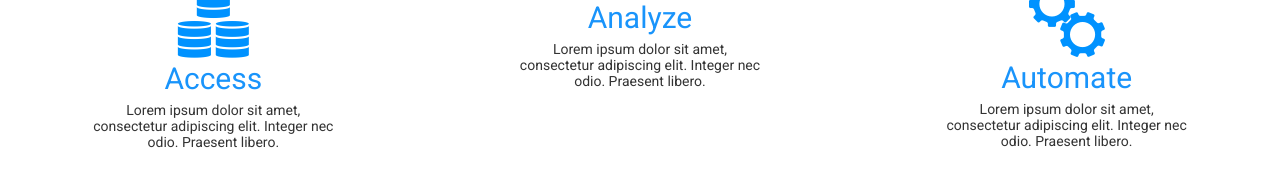
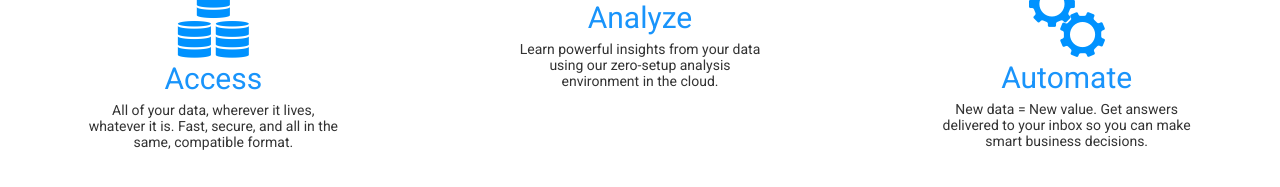
Before and after one commit to databladeio/databladeio.github.io, a plain HTML site: page index.html in a window 1280 px wide. Shown: the part 585-772 px from the top of the page. Drawn offline with Linux system fonts and the light colour scheme; a script that the page names is missing.

Commit message:
Access/Analyze/Automate copy draft 1

```diff
--- a/index.html
+++ b/index.html
@@ -33,17 +33,23 @@
       <div class="section">
         <img src="access.png" srcset="access@2x.png 2x" class="icon">
         <h2>Access</h2>
-        <p>Lorem ipsum dolor sit amet, consectetur adipiscing elit. Integer nec odio. Praesent libero.</p>
+        <p>
+          All of your data, wherever it lives, whatever it is. Fast, secure, and all in the same, compatible format.
+        </p>
       </div>
       <div class="section">
         <img src="analyze.png" srcset="analyze@2x.png 2x" class="icon">
         <h2>Analyze</h2>
-        <p>Lorem ipsum dolor sit amet, consectetur adipiscing elit. Integer nec odio. Praesent libero.</p>
+        <p>
+          Learn powerful insights from your data using our zero-setup analysis environment in the cloud.
+        </p>
       </div>
       <div class="section">
         <img src="automate.png" srcset="automate@2x.png 2x" class="icon">
         <h2>Automate</h2>
-        <p>Lorem ipsum dolor sit amet, consectetur adipiscing elit. Integer nec odio. Praesent libero.</p>
+        <p>
+          New data = New value. Get answers delivered to your inbox so you can make smart business decisions.
+        </p>
       </div>
     </div>
 
```
